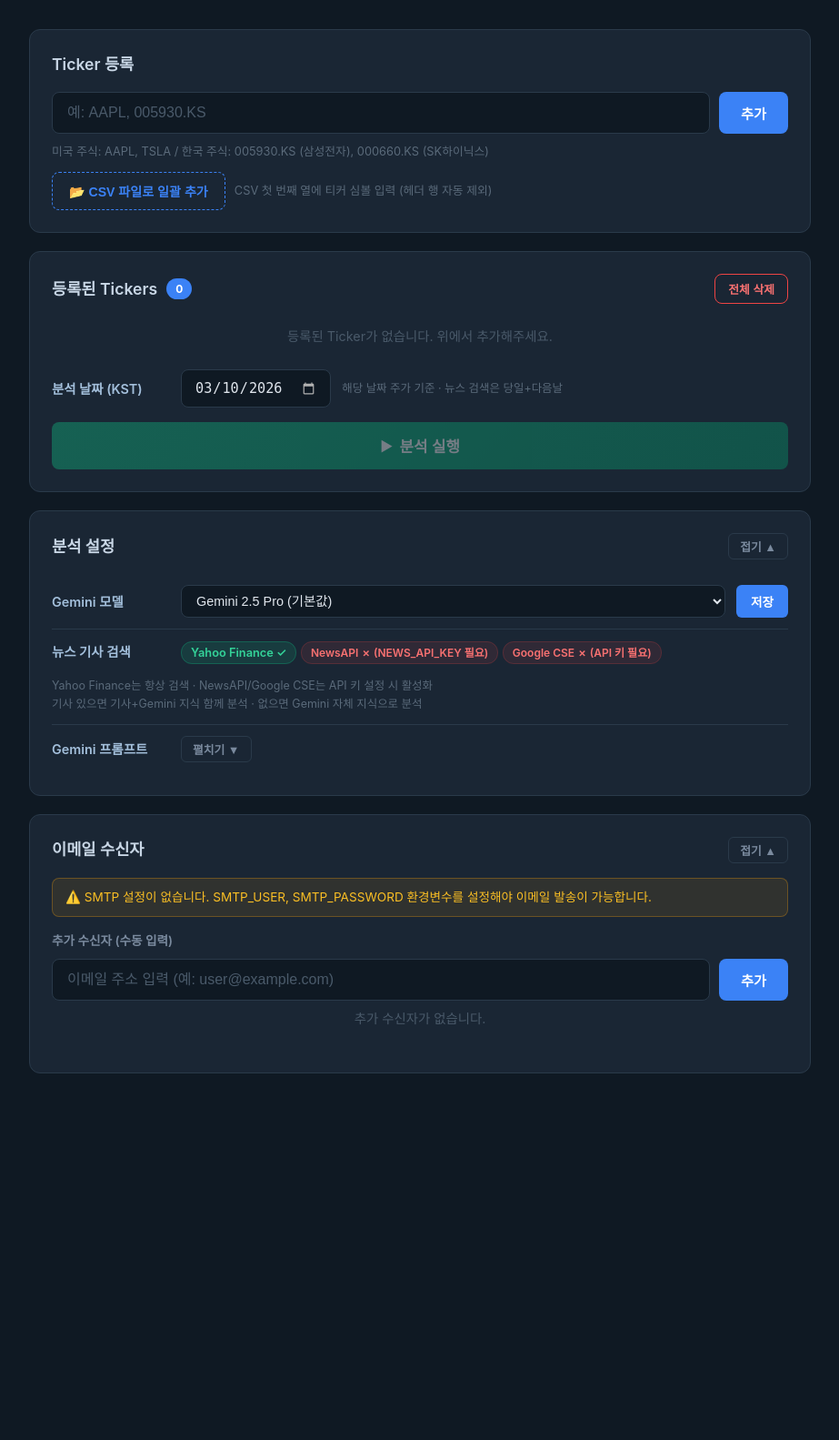
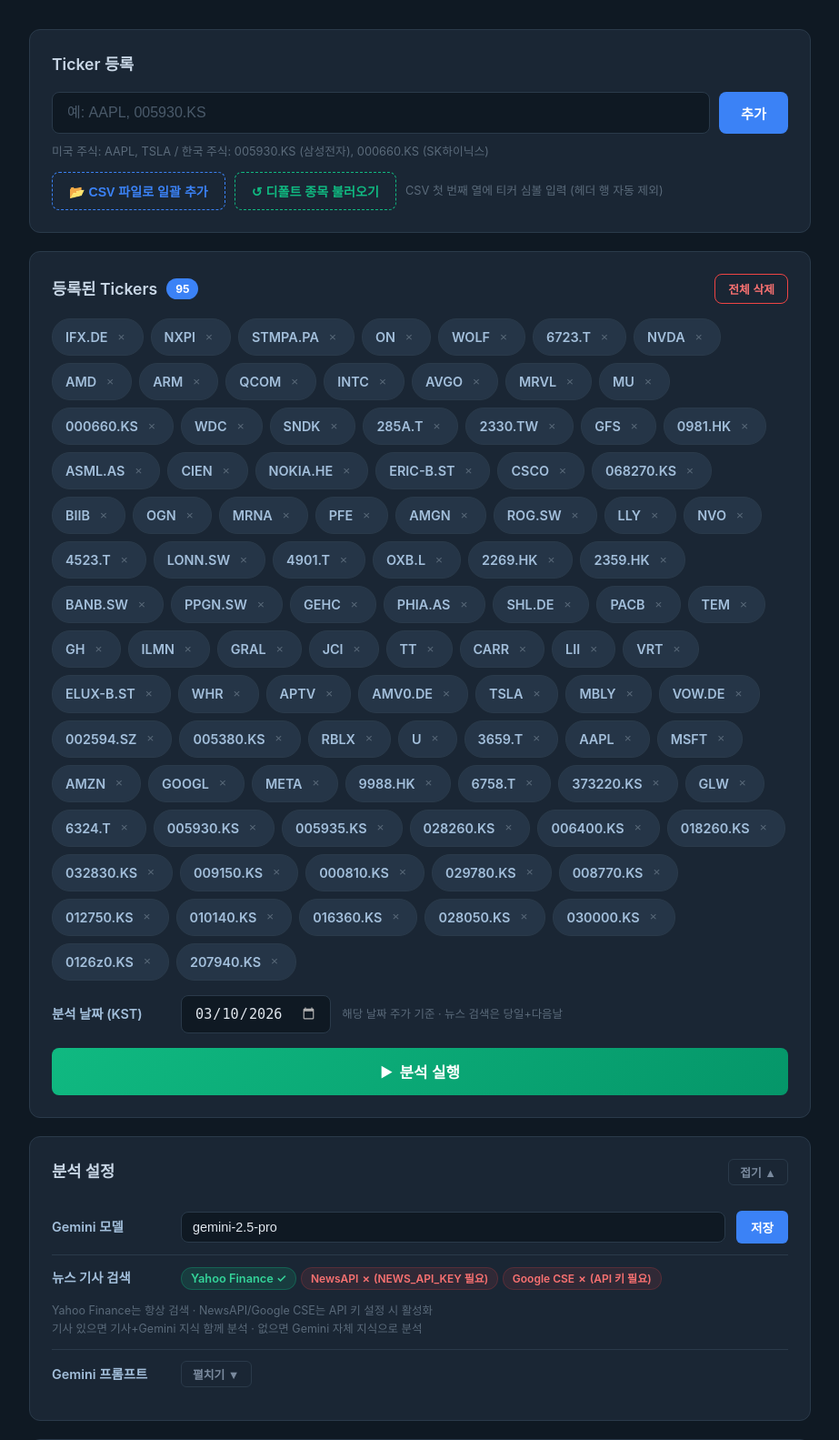
Before and after one commit to chowk7/monitoring_automation, a Flask app: page / in a window 1280 px wide. Shown: the part 120-1703 px from the top of the page at 91% size, without its empty margins (178-1101 px from the left). Before the commit the page ends 1300 px from the top, so only its background shows below. Run offline with Flask 3, Linux system fonts and the light colour scheme; data that the repository does not hold is empty.

Commit message:
feat: 디폴트 종목, 기사 날짜 필터, 모델 수동입력, 프롬프트 개선
1. 디폴트 종목 95개 추가 (반도체/바이오/가전/빅테크/삼성그룹 등)
   - 앱 최초 실행 시 자동 초기화
   - '↺ 디폴트 종목 불러오기' 버튼으로 언제든 복원 가능
   - /api/tickers/reset-defaults 엔드포인트 추가

2. 기사 날짜 필터: 해당일 이전 기사 = 개별이슈 미발견
   - search_all_news_articles: target_date 이전 기사 제거
   - analyze_with_gemini: 기사 없으면 바로 "개별이슈 미발견." 반환
     (Gemini 호출 없이 즉시 처리, 비용 절감)

3. Gemini 모델 수동 입력 가능
   - <select> → <input list="datalist"> 로 변경
   - 드롭다운 자동완성 + 직접 타이핑 모두 지원

4. 프롬프트 개선
   - 기사있을때: 추측 금지, 기사 내용만 2문장 요약,
     무관한 경우 "개별이슈 미발견" 출력
   - 기사없을때: DEFAULT_PROMPT_WITHOUT_ARTICLES = "개별이슈 미발견."
     (실제로는 articles=[] 이면 Gemini 미호출 후 즉시 반환)

https://claude.ai/code/session_015YsjL214ADAVtAYrSvA8JF

```diff
--- a/app.py
+++ b/app.py
@@ -43,49 +43,59 @@ SMTP_PASSWORD = os.getenv("SMTP_PASSWORD", "")
 EMAIL_FROM = os.getenv("EMAIL_FROM", SMTP_USER)
 EMAIL_TO_DEFAULT = os.getenv("EMAIL_TO", "")  # comma-separated default recipients
 
-# Available Gemini models
+# Available Gemini models (for autocomplete suggestions; manual input also allowed)
 AVAILABLE_GEMINI_MODELS = [
     {"id": "gemini-2.5-pro", "label": "Gemini 2.5 Pro (기본값)"},
     {"id": "gemini-2.0-flash", "label": "Gemini 2.0 Flash (빠름)"},
     {"id": "gemini-2.0-flash-lite", "label": "Gemini 2.0 Flash Lite (최고속)"},
     {"id": "gemini-1.5-pro", "label": "Gemini 1.5 Pro"},
-    {"id": "gemini-3-pro", "label": "Gemini 3 Pro (최신)"},
+    {"id": "gemini-1.5-flash", "label": "Gemini 1.5 Flash"},
+    {"id": "gemini-2.5-flash-preview-04-17", "label": "Gemini 2.5 Flash Preview"},
 ]
 DEFAULT_GEMINI_MODEL = "gemini-2.5-pro"
+
+# Default tickers pre-loaded on first run
+DEFAULT_TICKERS = [
+    "IFX.DE", "NXPI", "STMPA.PA", "ON", "WOLF", "6723.T",
+    "NVDA", "AMD", "ARM", "QCOM", "INTC", "AVGO", "MRVL", "MU",
+    "000660.KS", "WDC", "SNDK", "285A.T", "2330.TW", "GFS", "0981.HK",
+    "ASML.AS", "CIEN", "NOKIA.HE", "ERIC-B.ST", "CSCO", "068270.KS",
+    "BIIB", "OGN", "MRNA", "PFE", "AMGN", "ROG.SW", "LLY", "NVO",
+    "4523.T", "LONN.SW", "4901.T", "OXB.L", "2269.HK", "2359.HK",
+    "BANB.SW", "PPGN.SW", "GEHC", "PHIA.AS", "SHL.DE",
+    "PACB", "TEM", "GH", "ILMN", "GRAL",
+    "JCI", "TT", "CARR", "LII", "VRT", "ELUX-B.ST", "WHR",
+    "APTV", "AMV0.DE", "TSLA", "MBLY", "VOW.DE", "002594.SZ", "005380.KS",
+    "RBLX", "U", "3659.T",
+    "AAPL", "MSFT", "AMZN", "GOOGL", "META", "9988.HK", "6758.T", "373220.KS",
+    "GLW", "6324.T",
+    "005930.KS", "005935.KS", "028260.KS", "006400.KS", "018260.KS",
+    "032830.KS", "009150.KS", "000810.KS", "029780.KS", "008770.KS",
+    "012750.KS", "010140.KS", "016360.KS", "028050.KS", "030000.KS",
+    "0126z0.KS", "207940.KS",
+]
 
 # Default Gemini prompt templates
 # Available variables: {name}, {ticker}, {change_pct}, {trade_date}
 # Additional for with_articles: {articles_text}, {sources_label}, {articles_count}
-DEFAULT_PROMPT_WITH_ARTICLES = """You are a stock market analyst. External news articles were collected from {sources_label} for this stock. Use them as a primary reference, AND also leverage your own latest knowledge to provide a comprehensive analysis.
+DEFAULT_PROMPT_WITH_ARTICLES = """You are a stock market analyst. The following news articles were collected for this stock on or around the analysis date.
 
 Stock: {name} ({ticker})
 Change: {change_pct}%
 Date: {trade_date}
 
-외부 수집 뉴스 기사 ({articles_count}건, 출처: {sources_label}):
+수집된 뉴스 기사 ({articles_count}건, 출처: {sources_label}):
 {articles_text}
 
 Instructions:
 1. 출력은 한글로 해라.
-2. 위 뉴스 기사를 1차 참고하고, 당신이 알고 있는 최신 정보도 함께 활용하여 주가 변동의 핵심 원인을 1-2문장으로 간결하게 분석해라. (명사형 종결)
+2. 제공된 기사 내용만을 근거로 주가 변동 이유를 2문장 이내로 간결하게 정리해라. (명사형 종결)
 3. 종목명이나 변동률은 출력하지 마라.
-4. 뉴스 기사가 변동 원인과 무관하거나 불충분하면 당신의 지식으로 보완해라.
-5. 예시: "AI 반도체 수요 증가 기대감 및 실적 서프라이즈로 상승"
-6. 한글 분석 후 영어로 한 문장 요약 추가."""
+4. 뉴스 기사가 변동 원인과 무관하거나 불충분하면 "개별이슈 미발견"으로만 출력해라.
+5. 추측하거나 자체 지식을 사용하지 마라. 오직 제공된 기사 내용만 활용해라.
+6. 유효한 분석이 있는 경우에만 한글 분석 후 영어로 한 문장 요약 추가. "개별이슈 미발견"인 경우 영어 요약 생략."""
 
-DEFAULT_PROMPT_WITHOUT_ARTICLES = """You are a stock market analyst. No external news articles were found for this stock. Use your own web search capabilities and latest knowledge to analyze the price movement.
-
-Stock: {name} ({ticker})
-Change: {change_pct}%
-Date: {trade_date}
-
-Instructions:
-1. 출력은 한글로 해라.
-2. 당신의 최신 지식으로 1-2문장 간결하게 원인을 분석해라. (명사형 종결)
-3. 종목명이나 변동률은 출력하지 마라.
-4. 개별 이슈가 없으면: "개별이슈 미발견. 시장 전반적인 흐름에 따른 변동으로 추정."
-5. 예시: "AI 반도체 수요 증가에 대한 기대감으로 상승" 또는 "실적 발표 후 가이던스 하향으로 하락"
-6. 한글 분석 후 영어로 한 문장 요약 추가."""
+DEFAULT_PROMPT_WITHOUT_ARTICLES = "개별이슈 미발견."
 
 # Memory optimization: reuse Gemini client
 _gemini_client = None
@@ -156,7 +166,7 @@ def save_settings(settings):
 # ─── CSV Ticker Management ────────────────────────────────────────────────────
 
 def load_tickers_from_csv():
-    """Load tickers from CSV file."""
+    """Load tickers from CSV file. Auto-initializes with DEFAULT_TICKERS on first run."""
     tickers = []
     if os.path.exists(TICKERS_CSV_FILE):
         try:
@@ -167,6 +177,10 @@ def load_tickers_from_csv():
                         tickers.append(row[0].strip().upper())
         except Exception as e:
             logger.error(f"Error reading CSV: {e}")
+    if not tickers:
+        tickers = list(DEFAULT_TICKERS)
+        save_tickers_to_csv(tickers)
+        logger.info(f"Initialized with {len(tickers)} default tickers.")
     return tickers
 
 
@@ -246,6 +260,13 @@ def clear_tickers():
     """Clear all tickers."""
     save_tickers_to_csv([])
     return jsonify({"tickers": [], "message": "All tickers cleared"})
+
+
+@app.route("/api/tickers/reset-defaults", methods=["POST"])
+def reset_tickers_to_defaults():
+    """Reset tickers to the built-in default list."""
+    save_tickers_to_csv(DEFAULT_TICKERS)
+    return jsonify({"tickers": list(DEFAULT_TICKERS), "count": len(DEFAULT_TICKERS)})
 
 
 @app.route("/api/tickers/upload", methods=["POST"])
@@ -894,6 +915,20 @@ def search_all_news_articles(ticker, company_name, trade_date, target_date=None)
             seen_titles.add(t)
             unique.append(a)
 
+    # Filter by date: keep only articles from target_date or later.
+    # Articles with no date field are kept (date unknown).
+    # If all articles are older than target_date, return empty → "개별이슈 미발견"
+    if target_date:
+        date_threshold = str(target_date)
+        date_filtered = [
+            a for a in unique
+            if not a.get("date") or a["date"] >= date_threshold
+        ]
+        logger.info(
+            f"Date filter ({date_threshold}): {len(unique)} → {len(date_filtered)} articles for {ticker}"
+        )
+        unique = date_filtered
+
     logger.info(f"Total unique articles for {ticker}: {len(unique)}")
     return unique[:10]
 
@@ -921,34 +956,28 @@ def analyze_with_gemini(ticker, stock_info, articles=None, model=None, prompt_te
 
     templates = prompt_templates or {}
 
-    if articles:
-        sources_used = list(set(a.get("source", "") for a in articles if a.get("source")))
-        sources_label = ", ".join(sources_used) if sources_used else "외부 검색"
-        articles_text = "\n".join([
-            f"  [{i+1}] [{a.get('source', '')}] {a['title']}" +
-            (f"\n      {a['snippet']}" if a.get('snippet') else "")
-            for i, a in enumerate(articles[:8])
-        ])
-        tmpl = templates.get("with_articles") or DEFAULT_PROMPT_WITH_ARTICLES
-        prompt = apply_template(
-            tmpl,
-            name=name,
-            ticker=ticker,
-            change_pct=f"{change_pct:+.1f}",
-            trade_date=trade_date,
-            articles_text=articles_text,
-            sources_label=sources_label,
-            articles_count=len(articles),
-        )
-    else:
-        tmpl = templates.get("without_articles") or DEFAULT_PROMPT_WITHOUT_ARTICLES
-        prompt = apply_template(
-            tmpl,
-            name=name,
-            ticker=ticker,
-            change_pct=f"{change_pct:+.1f}",
-            trade_date=trade_date,
-        )
+    if not articles:
+        # No articles from the analysis date → no speculation, return directly
+        return "개별이슈 미발견."
+
+    sources_used = list(set(a.get("source", "") for a in articles if a.get("source")))
+    sources_label = ", ".join(sources_used) if sources_used else "외부 검색"
+    articles_text = "\n".join([
+        f"  [{i+1}] [{a.get('source', '')}] {a['title']}" +
+        (f"\n      {a['snippet']}" if a.get('snippet') else "")
+        for i, a in enumerate(articles[:8])
+    ])
+    tmpl = templates.get("with_articles") or DEFAULT_PROMPT_WITH_ARTICLES
+    prompt = apply_template(
+        tmpl,
+        name=name,
+        ticker=ticker,
+        change_pct=f"{change_pct:+.1f}",
+        trade_date=trade_date,
+        articles_text=articles_text,
+        sources_label=sources_label,
+        articles_count=len(articles),
+    )
 
     try:
         response = client.models.generate_content(
--- a/static/js/app.js
+++ b/static/js/app.js
@@ -41,6 +41,7 @@ document.addEventListener("DOMContentLoaded", () => {
     // CSV upload elements
     const csvUploadInput = document.getElementById("csvUploadInput");
     const csvUploadBtn = document.getElementById("csvUploadBtn");
+    const resetDefaultsBtn = document.getElementById("resetDefaultsBtn");
 
     // Store analysis results for email sending
     let currentResults = [];
@@ -128,6 +129,11 @@ document.addEventListener("DOMContentLoaded", () => {
         csvUploadInput.addEventListener("change", uploadCsvFile);
     }
 
+    // Reset to default tickers
+    if (resetDefaultsBtn) {
+        resetDefaultsBtn.addEventListener("click", resetToDefaultTickers);
+    }
+
     // ─── Date Utility ─────────────────────────────────────────────────────
 
     function getKstDateString() {
@@ -193,7 +199,8 @@ document.addEventListener("DOMContentLoaded", () => {
     }
 
     async function saveModel() {
-        const model = modelSelect.value;
+        const model = (modelSelect.value || "").trim();
+        if (!model) { showError("모델명을 입력해주세요."); return; }
         try {
             const resp = await fetch("/api/settings", {
                 method: "POST",
@@ -442,6 +449,22 @@ document.addEventListener("DOMContentLoaded", () => {
         }
     }
 
+    async function resetToDefaultTickers() {
+        if (!confirm("현재 종목 목록을 디폴트 종목으로 교체하시겠습니까?")) return;
+        try {
+            const resp = await fetch("/api/tickers/reset-defaults", { method: "POST" });
+            const data = await resp.json();
+            if (resp.ok) {
+                renderTickers(data.tickers);
+                showSuccess(`디폴트 종목 ${data.count}개로 초기화됨`);
+            } else {
+                showError(data.error || "초기화 실패");
+            }
+        } catch (err) {
+            showError("서버 오류");
+        }
+    }
+
     async function uploadCsvFile(e) {
         const file = e.target.files[0];
         if (!file) return;
@@ -503,7 +526,7 @@ document.addEventListener("DOMContentLoaded", () => {
         analysisResults.innerHTML = "";
         currentResults = [];
 
-        const selectedModel = modelSelect ? modelSelect.value : "gemini-2.5-pro";
+        const selectedModel = modelSelect ? (modelSelect.value.trim() || "gemini-2.5-pro") : "gemini-2.5-pro";
         const dateStr = analysisDate ? analysisDate.value : getKstDateString();
 
         // Use SSE for streaming
--- a/templates/index.html
+++ b/templates/index.html
@@ -23,10 +23,11 @@
             </div>
             <p class="hint">미국 주식: AAPL, TSLA / 한국 주식: 005930.KS (삼성전자), 000660.KS (SK하이닉스)</p>
 
-            <!-- CSV Upload -->
+            <!-- CSV Upload + Default Reset -->
             <div class="csv-upload-row">
                 <input type="file" id="csvUploadInput" accept=".csv" style="display:none;">
                 <button id="csvUploadBtn" class="btn btn-upload">📂 CSV 파일로 일괄 추가</button>
+                <button id="resetDefaultsBtn" class="btn btn-upload" style="border-color:#10b981;color:#10b981;">↺ 디폴트 종목 불러오기</button>
                 <span class="hint" style="margin:0;">CSV 첫 번째 열에 티커 심볼 입력 (헤더 행 자동 제외)</span>
             </div>
         </section>
@@ -61,16 +62,20 @@
                 <button class="btn btn-toggle" id="settingsToggle">접기 ▲</button>
             </div>
             <div id="settingsBody">
-                <!-- Gemini Model Selection -->
+                <!-- Gemini Model Selection (수동 입력 가능) -->
                 <div class="settings-row">
                     <label for="modelSelect">Gemini 모델</label>
-                    <select id="modelSelect" class="model-select">
+                    <input type="text" id="modelSelect" class="model-select"
+                           list="geminiModelList" placeholder="모델명 직접 입력 또는 선택"
+                           autocomplete="off" spellcheck="false">
+                    <datalist id="geminiModelList">
                         <option value="gemini-2.5-pro">Gemini 2.5 Pro (기본값)</option>
                         <option value="gemini-2.0-flash">Gemini 2.0 Flash (빠름)</option>
                         <option value="gemini-2.0-flash-lite">Gemini 2.0 Flash Lite (최고속)</option>
                         <option value="gemini-1.5-pro">Gemini 1.5 Pro</option>
-                        <option value="gemini-3-pro">Gemini 3 Pro (최신)</option>
-                    </select>
+                        <option value="gemini-1.5-flash">Gemini 1.5 Flash</option>
+                        <option value="gemini-2.5-flash-preview-04-17">Gemini 2.5 Flash Preview</option>
+                    </datalist>
                     <button id="saveModelBtn" class="btn btn-save-model">저장</button>
                 </div>
 
```
